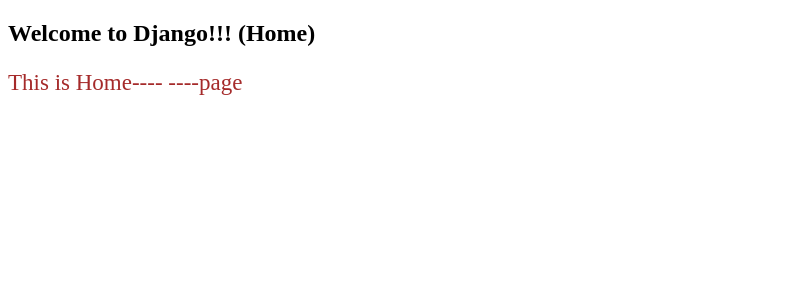
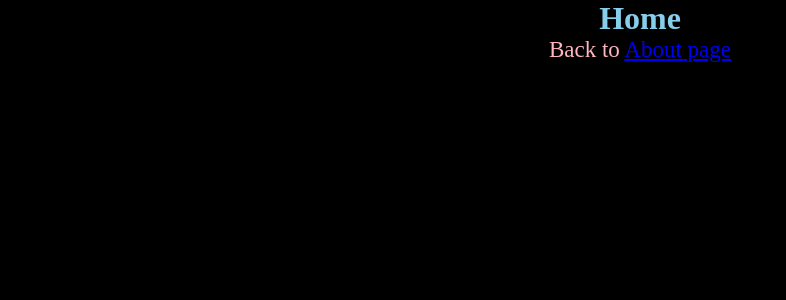
Before and after one commit to shilpatumma/first_project, a Django app: page / in a window 1280 px wide. Shown: the top 300 px of the page, without its empty margins (0-786 px from the left). Run offline with Django 5.2, Linux system fonts and the light colour scheme.

Commit message:
link completed

```diff
--- a/first_project/settings.py
+++ b/first_project/settings.py
@@ -11,6 +11,7 @@ https://docs.djangoproject.com/en/5.1/ref/settings/
 """
 
 from pathlib import Path
+import os
 
 # Build paths inside the project like this: BASE_DIR / 'subdir'.
 BASE_DIR = Path(__file__).resolve().parent.parent
@@ -116,6 +117,9 @@ USE_TZ = True
 # https://docs.djangoproject.com/en/5.1/howto/static-files/
 
 STATIC_URL = 'static/'
+STATICFILES_DIRS = [
+    os.path.join(BASE_DIR, 'STATIC')
+]
 
 # Default primary key field type
 # https://docs.djangoproject.com/en/5.1/ref/settings/#default-auto-field
--- a/first_project/urls.py
+++ b/first_project/urls.py
@@ -15,11 +15,12 @@ Including another URLconf
     2. Add a URL to urlpatterns:  path('blog/', include('blog.urls'))
 """
 from django.contrib import admin
-from django.urls import path
+from django.urls import include, path
 from . import views
 
 urlpatterns = [
     path('admin/', admin.site.urls),
     # path('',views.hello),
     path('', views.home),
+    path('about/', views.about),
 ]
--- a/first_project/views.py
+++ b/first_project/views.py
@@ -13,3 +13,6 @@ from django.shortcuts import render
 
 def home(request):
     return render(request, "home.html")
+
+def about(request):
+    return render(request, "about.html")
--- /dev/null
+++ b/static/style.css
@@ -0,0 +1,23 @@
+* {
+    margin: 0px;
+    padding: 0px;
+    box-sizing: border-box;
+}
+
+body {
+    background-color: black;
+    text-align: center;
+}
+
+h1 {
+    color: skyblue;
+}
+
+p {
+    color: lightpink;
+    font-size: 23px;
+}
+
+a :link {
+    color: bisque;
+}
--- a/templates/home.html
+++ b/templates/home.html
@@ -1,4 +1,4 @@
-<!-- <!DOCTYPE html>
+{% comment %} <!DOCTYPE html>
 <html lang="en">
 <head>
     <meta charset="UTF-8">
@@ -9,10 +9,13 @@
     <h1> HOME </h1>
     <p> This is Home <a href="about.html"></a> page </p>
 </body>
-</html>  -->
+</html>
+{% endcomment %}
 
 
-<!-- <!DOCTYPE html>
+
+
+{% comment %} <!DOCTYPE html>
 <html lang="en">
 <head>
     <meta charset="UTF-8">
@@ -21,18 +24,52 @@
 <body>
 <h2>Welcome to Django!!!</h2>
 </body>
-</html>   -->
+</html>
+{% endcomment %}
 
 
 
+
+{% comment %} * {
+    margin: 0px;
+    padding: 0px;
+    box-sizing: border-box;
+}
+
+body {
+    background-color: black;
+    text-align: center;
+}
+
+h1 {
+    color: skyblue;
+}
+
+p {
+    color: lightpink;
+    font-size: 23px;
+}
+
+a :link {
+    color: bisque;
+}
+{% endcomment %}
+
+
+
+
+
+
+{% load static %}
 <!DOCTYPE html>
 <html lang="en">
 <head>
     <meta charset="UTF-8">
     <title>Home</title>
+    <link rel="stylesheet" href="{% static 'style.css' %}">
 </head>
 <body>
-    <h2>Welcome to Django!!!  (Home)</h2>
-    <p style="color: brown; font-size: 23px;"> This is Home---- <a href="about.html"></a> ----page </p>
+    <h1>Home</h1>
+    <p>Back to <a href="/about">About page</a></p>
 </body>
 </html>
```
Also changed, not shown: templates/about.html (+6 -5 lines).
